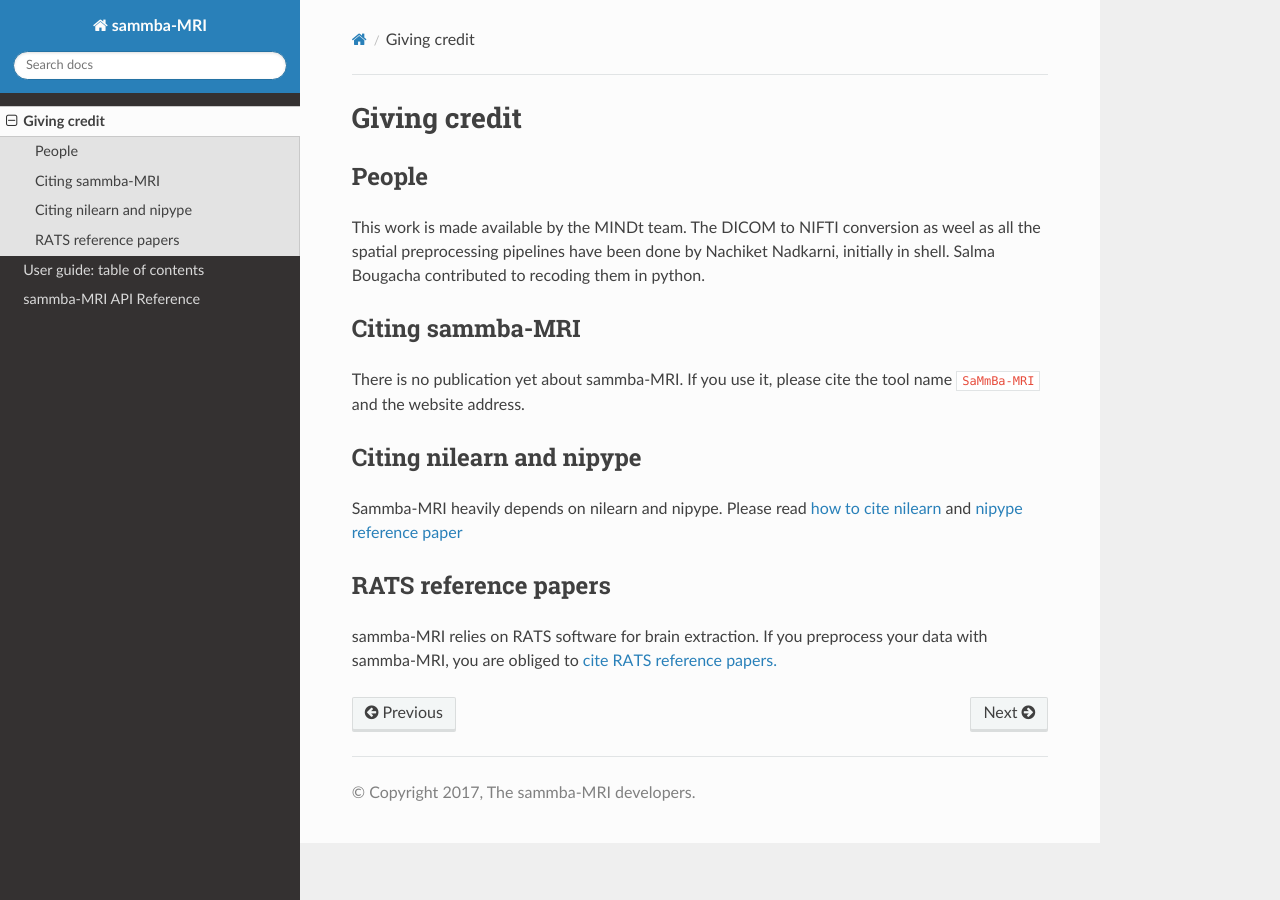
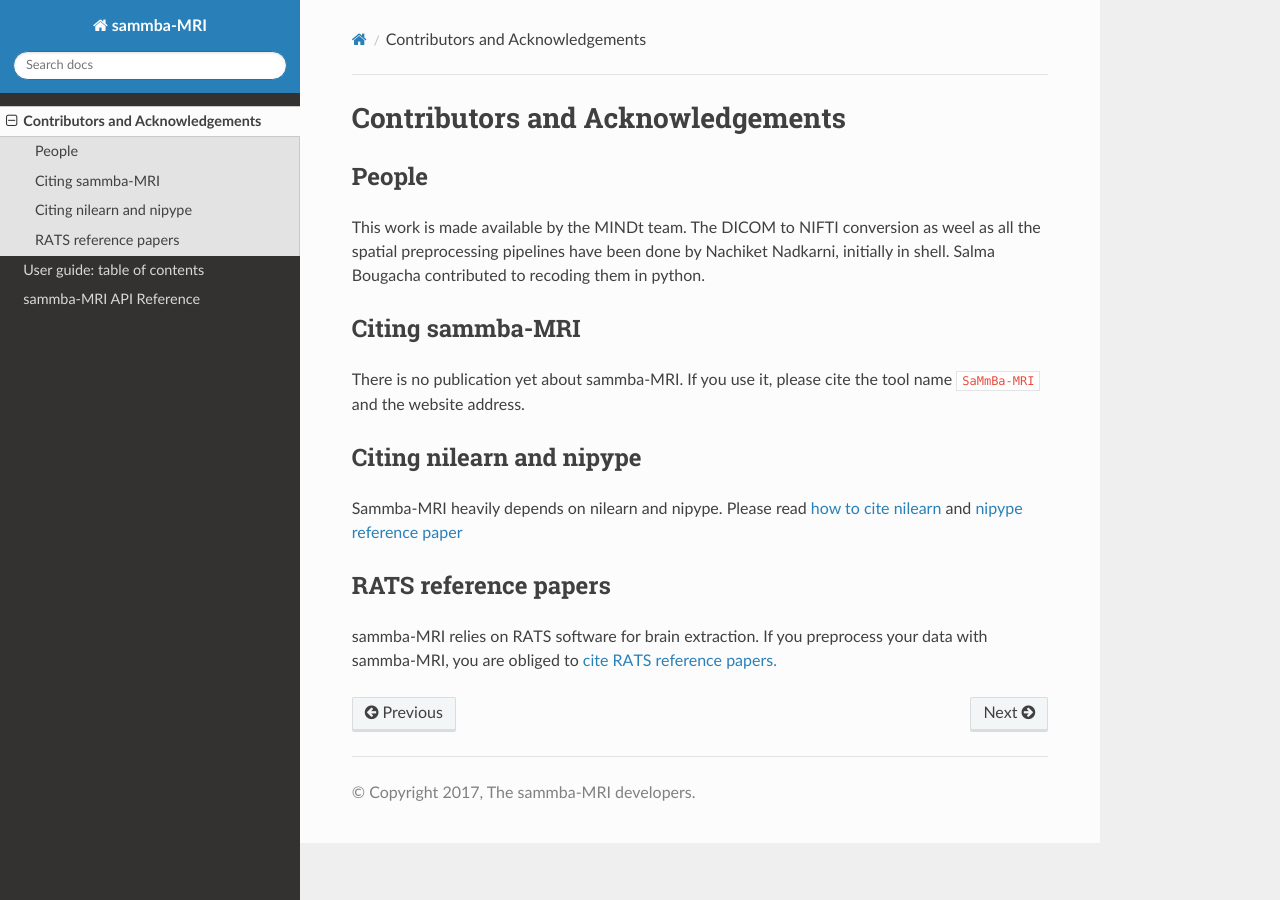
Before and after one commit to sammba-mri/sammba-mri, a Sphinx documentation site: the page built from doc/authors.rst, in a window 1280 px wide. Built offline with Sphinx 7.4.7 and the Read the Docs theme 2.0.0, drawn with Linux system fonts in a browser that asks for light colours; pages that are not in the unit, such as notebooks, are missing from menus.

Commit message:
Update authors.rst

```diff
--- a/doc/authors.rst
+++ b/doc/authors.rst
@@ -1,5 +1,5 @@
 =============
-Giving credit
+Contributors and Acknowledgements
 =============
 
 .. include:: ../AUTHORS.rst
```
